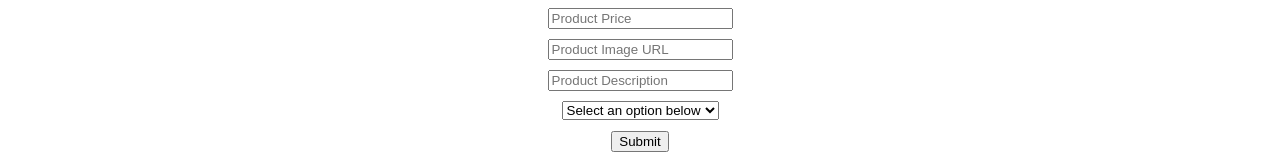
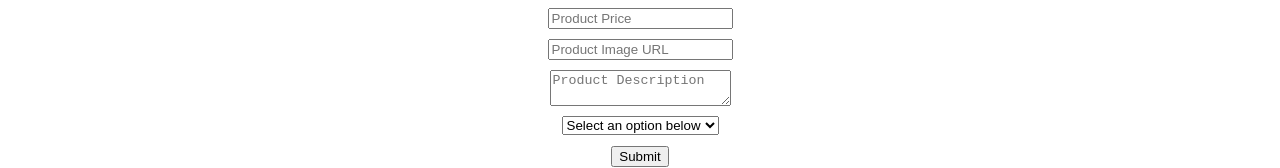
Before and after one commit to EliCruz99/Tech-Sap, a React (Create React App) app: page /new-card in a window 1280 px wide. Shown: the part 134-302 px from the top of the page. Built offline with nearby package versions, Linux system fonts and the light colour scheme; no server answers.

Commit message:
updated description box so it wasnt small/updated price input

```diff
--- a/src/components/CreateNewItem/CreateCard.jsx
+++ b/src/components/CreateNewItem/CreateCard.jsx
@@ -51,7 +51,7 @@ function CreateCard() {
           name="price"
           value={input.price}
           onChange={handleChange}
-          type="number" />
+          type="text" />
         <input
           className="itemImageURL"
           placeholder="Product Image URL"
@@ -59,7 +59,7 @@ function CreateCard() {
           value={input.imageURL}
           onChange={handleChange}
           type="text" />
-        <input
+        <textarea
           className="itemDescription"
           placeholder="Product Description"
           name="description"
```
